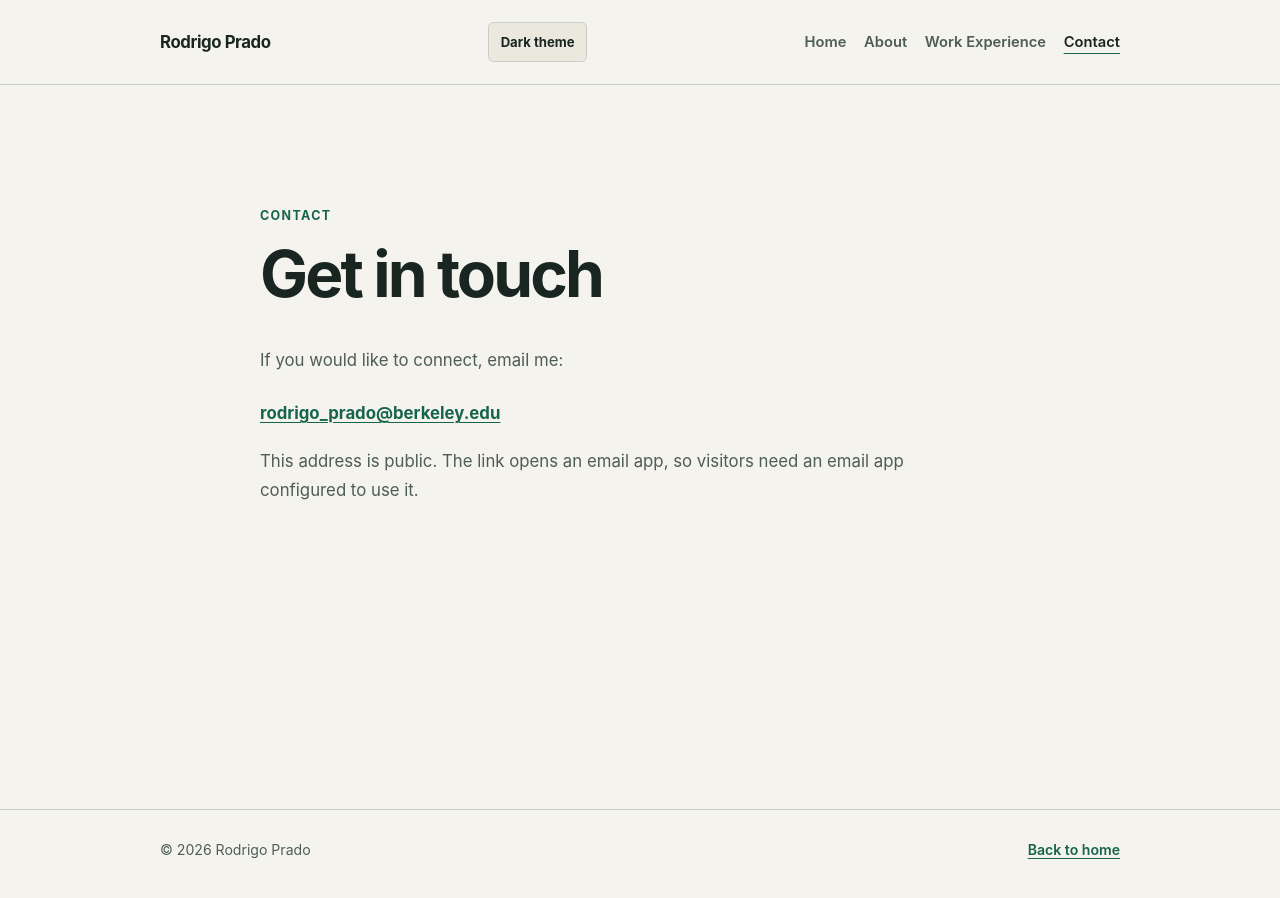
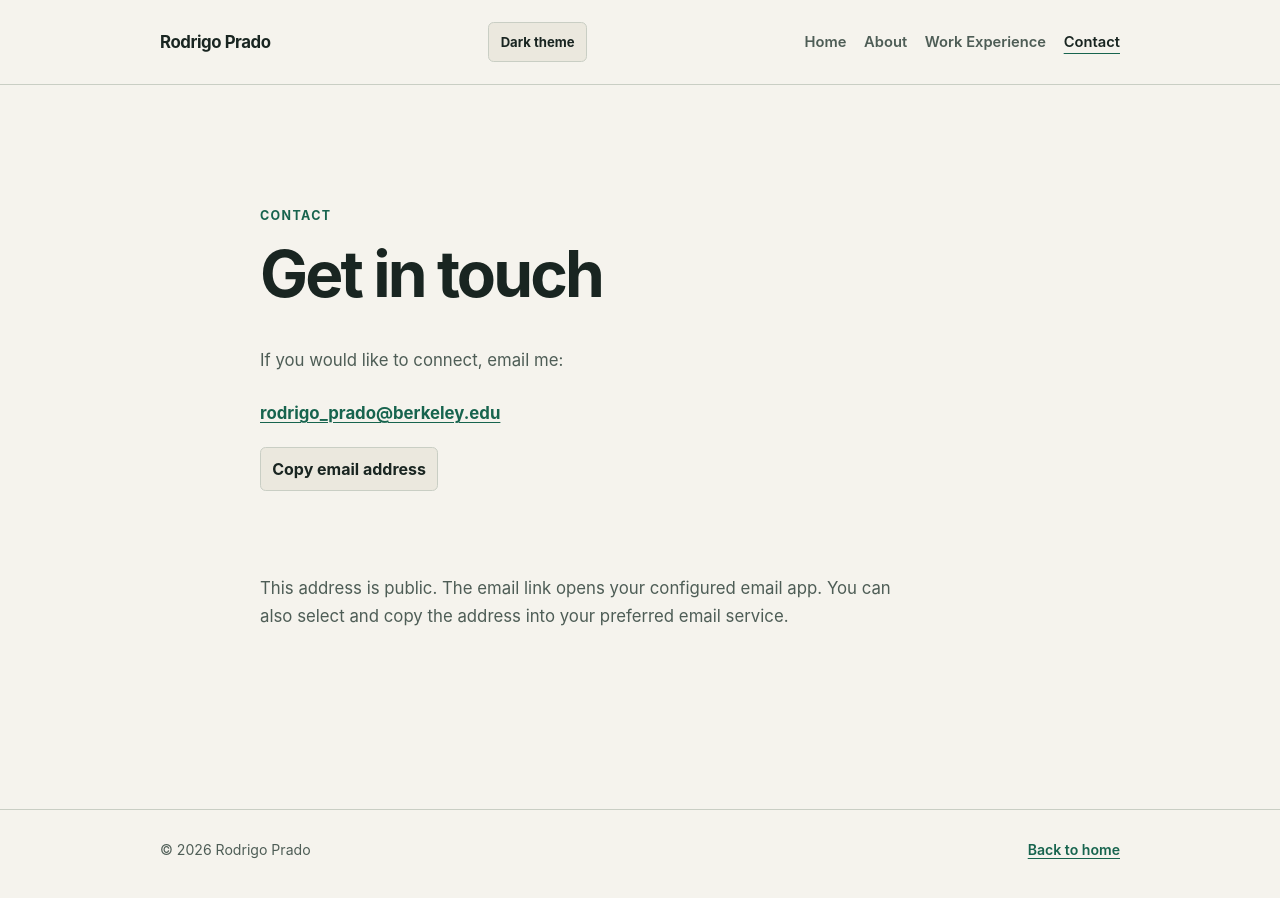
Before and after one commit to rogprado/rogprado.github.io, a Jekyll site: the page built from contact.md, in a window 1280 px wide. Built offline with Jekyll 4.4.1, drawn with Linux system fonts in a browser that asks for light colours.

Commit message:
Add accessible copy-email option to contact page

```diff
--- a/_config.yml
+++ b/_config.yml
@@ -20,6 +20,7 @@ plugins:
 
 exclude:
   - Change1.md
+  - Change2.md
   - Gemfile
   - Gemfile.lock
   - README.md
--- a/assets/css/main.css
+++ b/assets/css/main.css
@@ -142,7 +142,8 @@ button:focus-visible {
   text-underline-offset: 0.38rem;
 }
 
-.theme-toggle {
+.theme-toggle,
+.contact-copy {
   min-height: 2.5rem;
   padding: 0.45rem 0.7rem;
   border: 1px solid var(--line);
@@ -155,8 +156,24 @@ button:focus-visible {
   cursor: pointer;
 }
 
-.theme-toggle:hover {
+.theme-toggle:hover,
+.contact-copy:hover {
   border-color: var(--accent);
+}
+
+.contact-copy {
+  min-height: 2.75rem;
+  font-size: 1rem;
+}
+
+.contact-copy:disabled {
+  opacity: 0.65;
+  cursor: wait;
+}
+
+.copy-status {
+  min-height: 3em;
+  margin: 0.75rem 0;
 }
 
 .site-main {
--- /dev/null
+++ b/assets/js/contact.js
@@ -0,0 +1,23 @@
+(() => {
+  const button = document.querySelector("[data-copy-email]");
+  const status = document.querySelector("[data-copy-status]");
+  const emailLink = document.querySelector(".contact-email a");
+  if (!button || !status || !emailLink) return;
+
+  button.hidden = false;
+  button.addEventListener("click", async () => {
+    button.disabled = true;
+    status.textContent = "Copying email address…";
+    try {
+      if (!navigator.clipboard || !navigator.clipboard.writeText) {
+        throw new Error("Clipboard unavailable");
+      }
+      await navigator.clipboard.writeText(emailLink.textContent.trim());
+      status.textContent = "Email address copied. Paste it into your email service.";
+    } catch {
+      status.textContent = "Unable to copy automatically. Select the email address above and copy it manually.";
+    } finally {
+      button.disabled = false;
+    }
+  });
+})();
--- a/contact.md
+++ b/contact.md
@@ -14,5 +14,9 @@ permalink: /contact/
   <p class="contact-email">
     <a href="mailto:rodrigo_prado@berkeley.edu">rodrigo_prado@berkeley.edu</a>
   </p>
-  <p class="small-note">This address is public. The link opens an email app, so visitors need an email app configured to use it.</p>
+  <button class="contact-copy" type="button" data-copy-email hidden>Copy email address</button>
+  <p class="small-note copy-status" role="status" aria-live="polite" aria-atomic="true" data-copy-status></p>
+  <p class="small-note">This address is public. The email link opens your configured email app. You can also select and copy the address into your preferred email service.</p>
 </article>
+
+<script src="{{ '/assets/js/contact.js' | relative_url }}" defer></script>
```
Also changed, not shown: Change2.md (added, +23 -0 lines).
